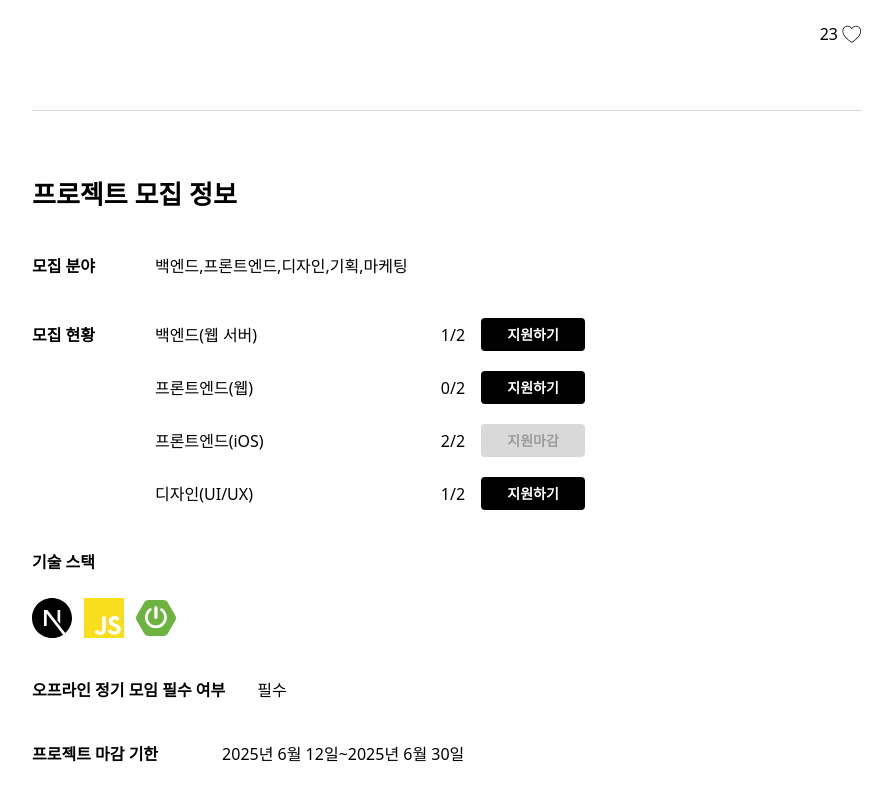
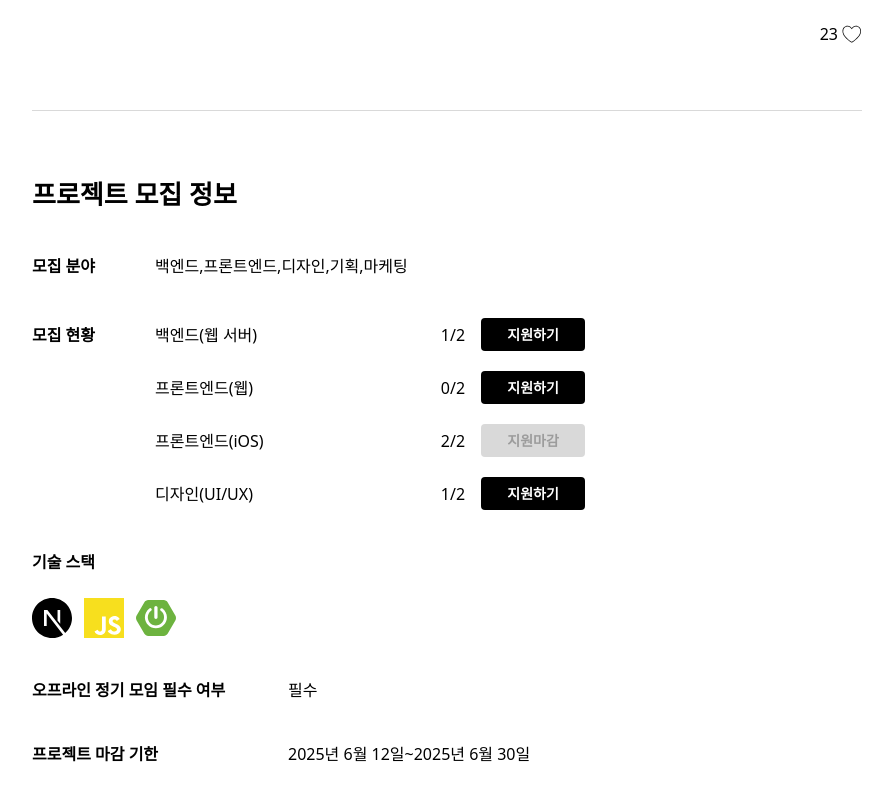
Before and after one commit to WardK-meeTeam/meeteam_front, a Next.js app: page /project-detail/1 in a window 1280 px wide. Shown: the part 1033-1833 px from the top of the page, without its empty margins (322-1214 px from the left). Built offline with nearby package versions, Linux system fonts and the light colour scheme.

Commit message:
[MTM-5] [#62] style: 하단 레이아웃 y축 시작지점 맞춤

```diff
--- a/app/project-detail/components/ProjectRecruitInfo.tsx
+++ b/app/project-detail/components/ProjectRecruitInfo.tsx
@@ -78,12 +78,12 @@ export default function ProjectRecruitInfo({
           })}
         </div>
       </div>
-      <div className="flex flex-row gap-8">
-        <span className="font-bold">오프라인 정기 모임 필수 여부</span>
-        {mustOffline}
+      <div className="flex gap-8">
+        <span className="w-56 font-bold">오프라인 정기 모임 필수 여부</span>
+        <span>{mustOffline}</span>
       </div>
-      <div className="flex flex-row gap-16">
-        <span className="font-bold">프로젝트 마감 기한</span>
+      <div className="flex gap-8">
+        <span className="w-56 font-bold">프로젝트 마감 기한</span>
         <span>{deadline}</span>
       </div>
     </div>
```
